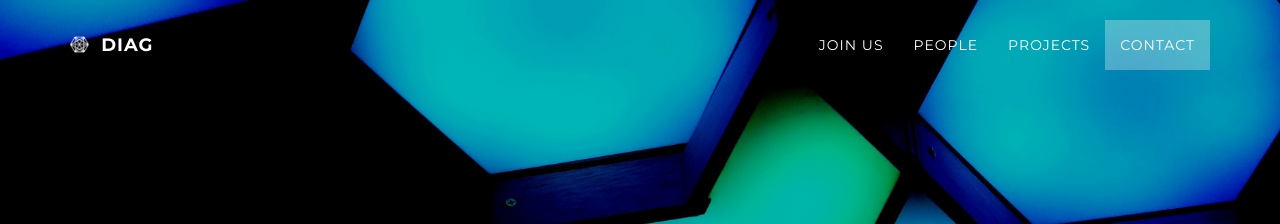
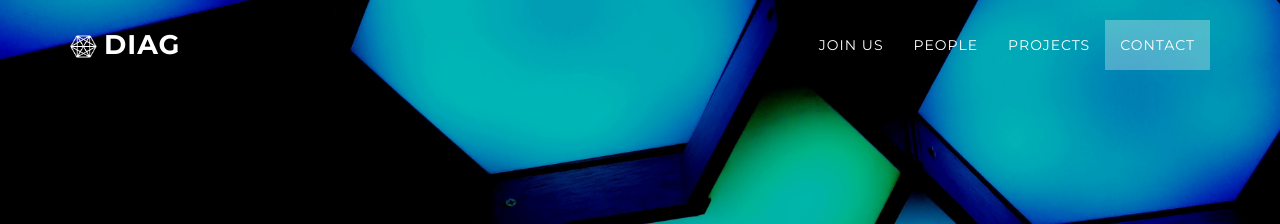
Before and after one commit to raflereak/diag-dgist.github.io, a Jekyll site: the page built from index.html, in a window 1280 px wide. Shown: the top 224 px of the page. Built offline with Jekyll 4.4.1, drawn with Linux system fonts in a browser that asks for light colours.

Commit message:
edited logo size etc

```diff
--- a/_includes/nav.html
+++ b/_includes/nav.html
@@ -6,8 +6,8 @@
                     <i class="fa fa-bars"></i>
                 </button>
                   <a class="navbar-brand page-scroll" href="#page-top">
-                    <img src="/img/logo_small_new.png" alt="" width="19" style="float: left;">&nbsp;
-                    <span> DIAG</span>
+                    <img src="/img/logo_small_new.png" alt="diag logo" width="27" style="margin-right: 7px; margin-top: -2px; float: left;">
+                    <span style="font-size: 27px;"> DIAG</span>
                   </a>
 
             </div>
```
